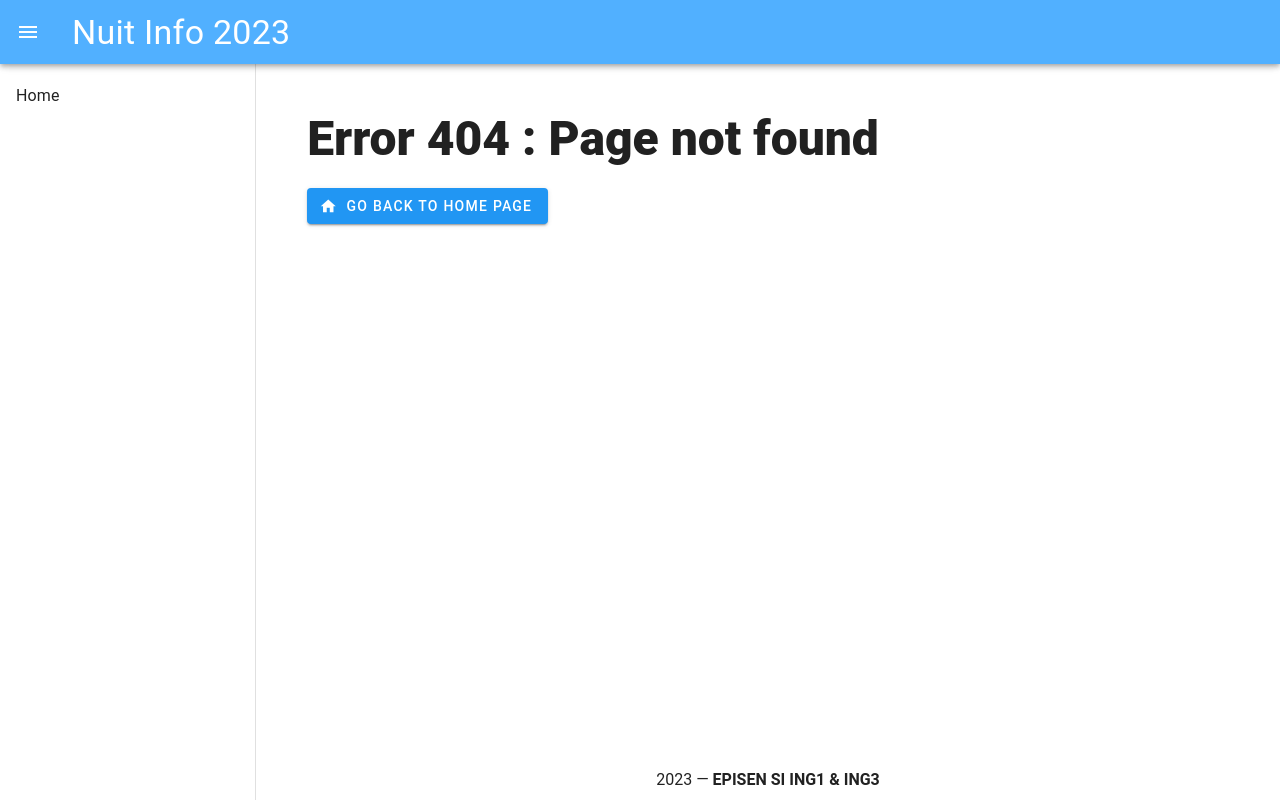
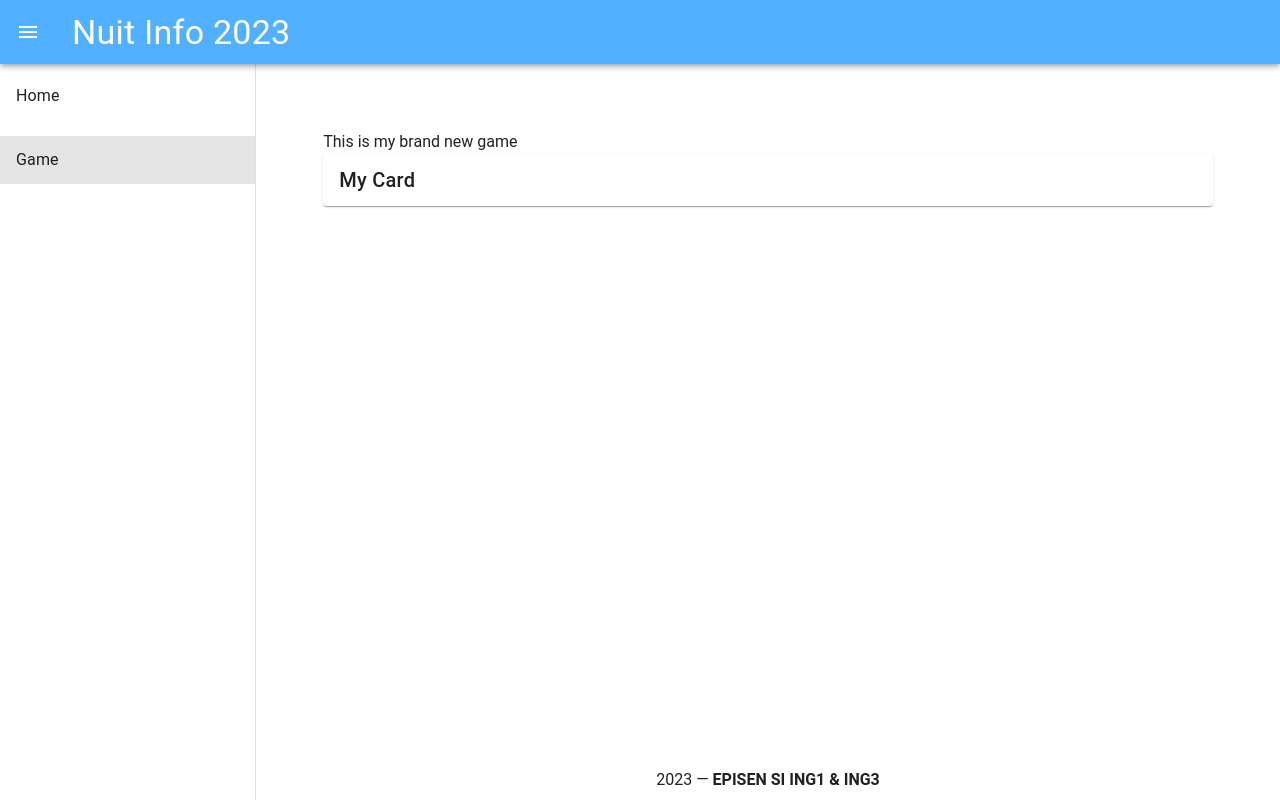
Before and after one commit to ThibaultNG/nuit-info-2023, a Vue app: page /game in a window 1280 px wide. Before the commit this address had no page. Built offline with nearby package versions, Linux system fonts and the light colour scheme.

Commit message:
DEV : first components

```diff
--- a/src/modules/game/GamePage.vue
+++ b/src/modules/game/GamePage.vue
@@ -0,0 +1,10 @@
+<template>
+	<v-container>
+		This is my brand new game
+		<MainCard />
+	</v-container>
+</template>
+
+<script setup lang="ts">
+import MainCard from "@/modules/game/component/MainCard.vue";
+</script>
--- a/src/modules/game/component/MainCard.vue
+++ b/src/modules/game/component/MainCard.vue
@@ -0,0 +1,4 @@
+<template>
+    <v-card class="bg-dark" title="My Card">
+    </v-card>
+</template>
--- a/src/router/routes.ts
+++ b/src/router/routes.ts
@@ -5,6 +5,11 @@ const routes: RouteRecordRaw[] = [
 		path: "/home",
 		name: "Home",
 		component: () => import("@/views/HomePage.vue")
+	},
+	{
+		path: "/game",
+		name: "Game",
+		component: () => import("@/modules/game/GamePage.vue")
 	}
 ];
 
```
